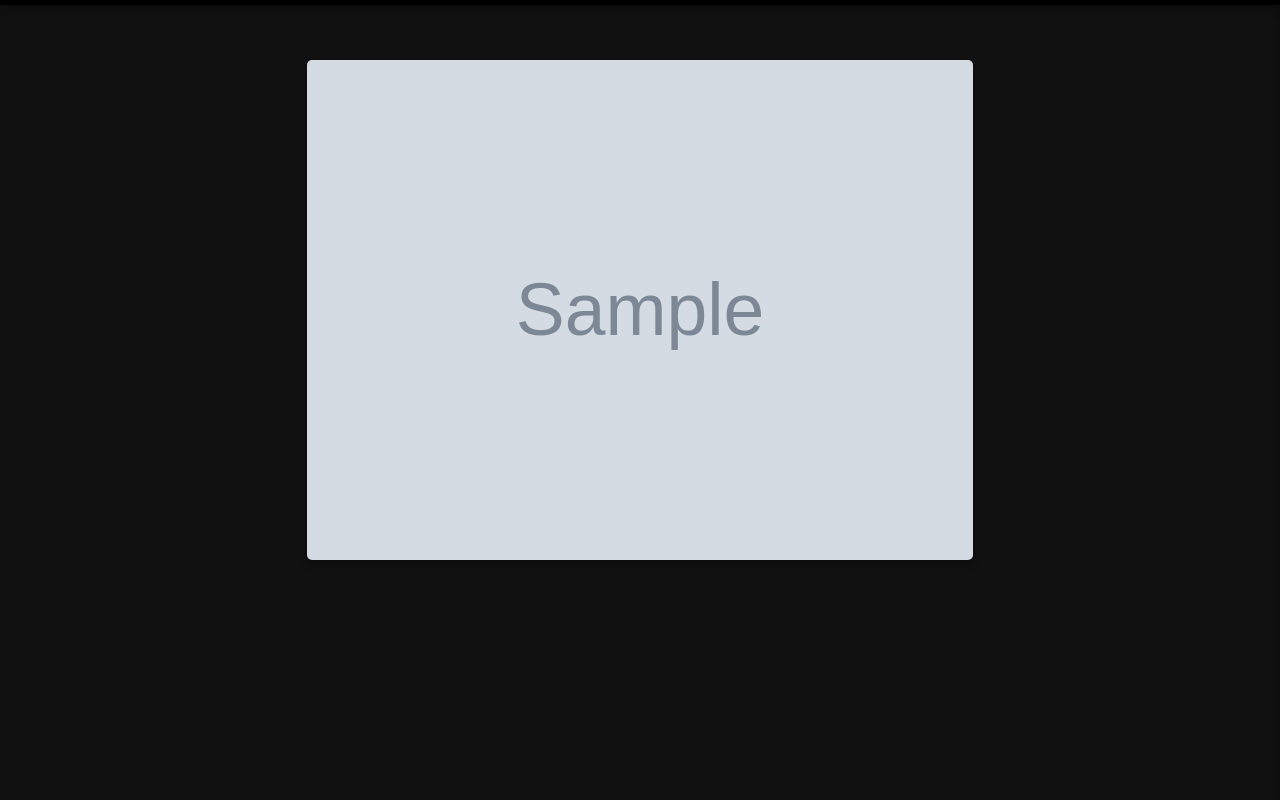
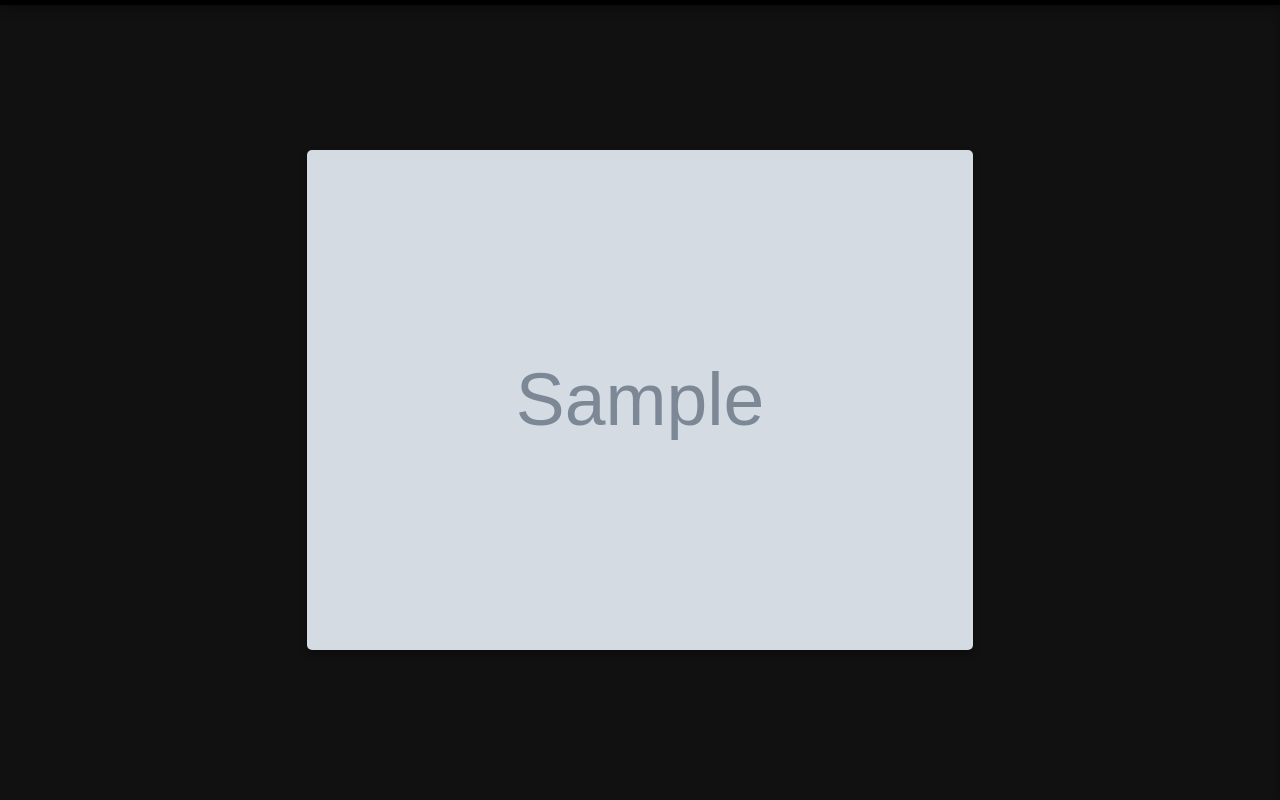
Before and after one commit to Bernso/FreeMangaWebsite, a Flask app: template templates/manga_reader.html in a window 1280 px wide. Run offline with Flask 3, Linux system fonts and the light colour scheme; the template is opened without the code that fills it: most values are stand-ins (such as "Sample title", 1, 10 or a date in 2020); grey boxes marked "Sample" are stand-in pictures.

Commit message:
Fixed the height

```diff
--- a/app.py
+++ b/app.py
@@ -6,7 +6,6 @@ try:
     import requests
     import json
     from natsort import natsorted
-    import logging
     import urllib.parse
     from replaceCode import replace_special_characters
     from dotenv import load_dotenv
@@ -17,8 +16,6 @@ except ImportError as e:
 
 
 
-
-logging.basicConfig(level=logging.DEBUG)
 
 
 
--- a/static/mangaStyle.css
+++ b/static/mangaStyle.css
@@ -34,16 +34,16 @@ body {
     background: var(--card-bg);
     color: var(--text-color);
     overflow-x: hidden;
+    height: 100%;
+    margin: 0;
 }
-
-
 
 /* Side Menu */
 .side-menu {
     position: fixed;
     right: 0;
     top: 0;
-    width: 300px; /* Adjust the width as needed */
+    width: var(--side-menu-width);
     height: 100%;
     background: var(--background-dark);
     padding: 20px;
@@ -122,15 +122,20 @@ body {
     display: flex;
     justify-content: center;
     align-items: center;
-    margin-bottom: 20px;
+    height: 100%; /* Full height of the container */
+    width: 100%; /* Full width of the container */
+    padding: 0; /* Remove padding if necessary */
+    overflow: hidden; /* Hide overflow to prevent scrollbars */
+    transition: margin-right 0.3s ease; /* Smooth transition for margin adjustment */
+    margin-right: 0; /* Default margin */
 }
 
 .manga-viewer img {
     max-width: 100%;
-    max-height: 80vh;
+    max-height: 100%;
     border-radius: var(--border-radius);
     box-shadow: var(--box-shadow);
-    transition: height 0.3s ease;
+    object-fit: contain; /* Maintain aspect ratio */
 }
 
 /* Custom Scrollbar Styles */
@@ -147,7 +152,7 @@ body {
 ::-webkit-scrollbar-thumb {
     background: var(--link-color);
     border-radius: 10px;
-    transition: background 0.3s ease;
+    transition: background var(--side-menu-transition);
 }
 
 ::-webkit-scrollbar-thumb:hover {
@@ -222,9 +227,7 @@ input[type="range"]::-moz-range-thumb {
 }
 
 html, body {
-    overflow: -moz-scrollbars-none;
-    -ms-overflow-style: none;
-    scrollbar-width: none;
+    overflow: hidden; /* Remove extra properties */
     height: 100%;
     width: 100%;
 }
@@ -318,7 +321,9 @@ html, body {
 /* Adjust container and content to account for header */
 .container {
     margin-right: 0; /* No margin by default */
-    padding-top: 60px; /* Adjust for header height */
+    padding-top: 0; /* Remove top padding */
+    height: 100vh; /* Full viewport height */
+    overflow: auto; /* Ensure scrollability if content overflows */
     transition: margin-right 0.3s ease; /* Smooth transition when side menu toggles */
 }
 
@@ -331,11 +336,11 @@ html, body {
 .progress-container {
     position: fixed;
     top: 0;
-    left: 0; /* Attach it to the left-hand side */
+    left: 0;
     height: 5px;
     background: #000;
     z-index: 1000;
-    width: 100%; /* Extend full width by default */
+    width: 100%;
     transition: width 0.3s ease; /* Smooth transition when side menu toggles */
 }
 
@@ -346,12 +351,18 @@ html, body {
     transition: width 0.3s ease;
 }
 
-
 /* Adjustments for side-menu open state */
 .side-menu.open ~ .container {
-    margin-right: 300px; /* Add margin only when side menu is open */
+    margin-right: var(--side-menu-width); /* Move container to the left by the width of the side menu */
+    transition: margin-right 0.3s ease; /* Smooth transition for margin adjustment */
 }
 
 .side-menu.open ~ .progress-container {
-    width: calc(100% - 300px); /* Adjust width when side menu is open */
+    width: calc(100% - var(--side-menu-width)); /* Adjust width when side menu is open */
+    transition: width 0.3s ease; /* Smooth transition for width adjustment */
 }
+
+.side-menu.open ~ .manga-viewer {
+    margin-right: var(--side-menu-width); /* Adjust margin-right when side menu is open */
+    transition: margin-right 0.3s ease; /* Smooth transition for margin adjustment */
+}
--- a/templates/manga_reader.html
+++ b/templates/manga_reader.html
@@ -60,7 +60,7 @@
             preloadImages();
 
             // Set the max value of the height slider to the viewport height
-            const viewportHeight = window.outerHeight;
+            const viewportHeight = window.innerHeight;
             heightSlider.max = viewportHeight;
 
             // Set the slider's value to the saved height, or default if not saved
```
